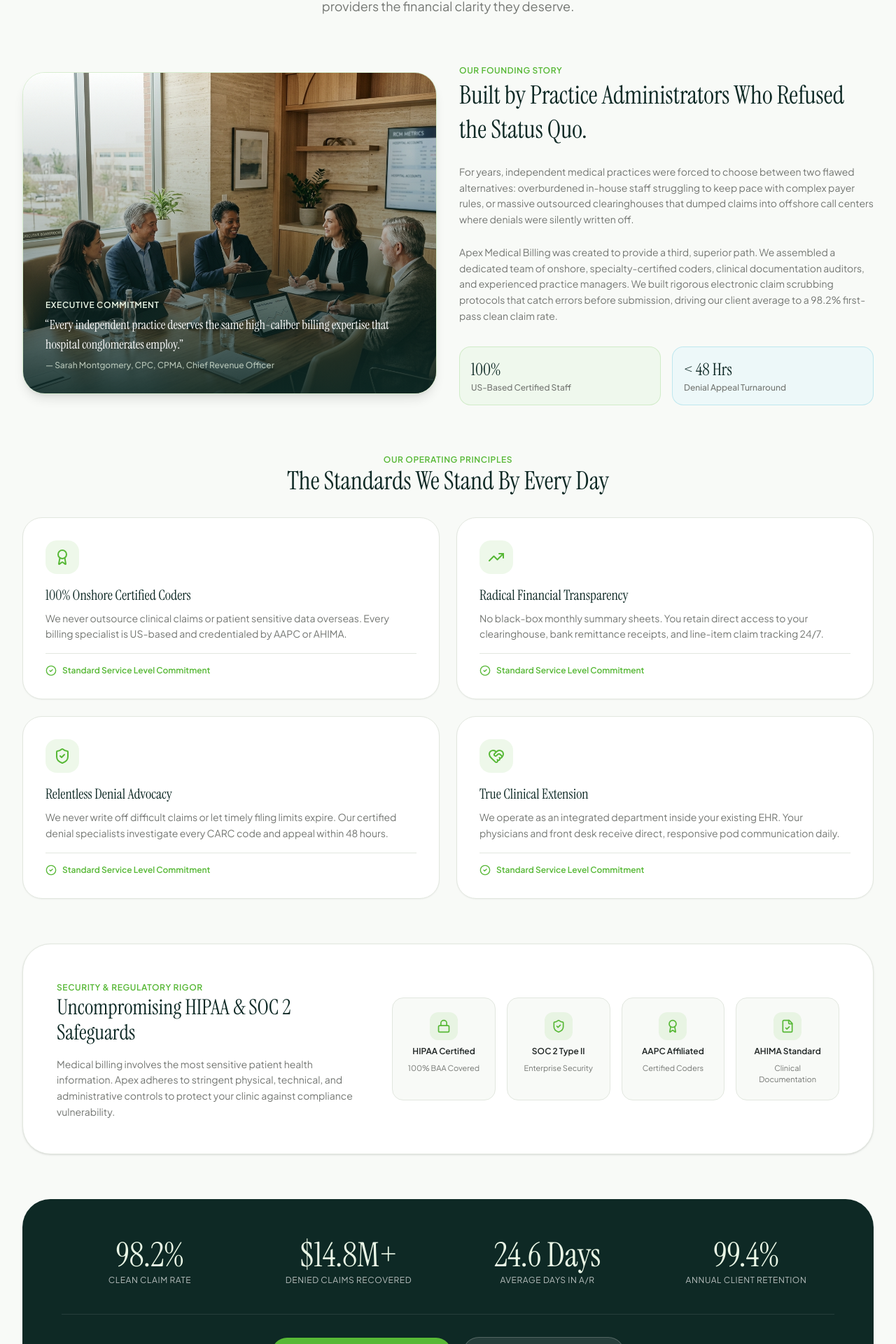
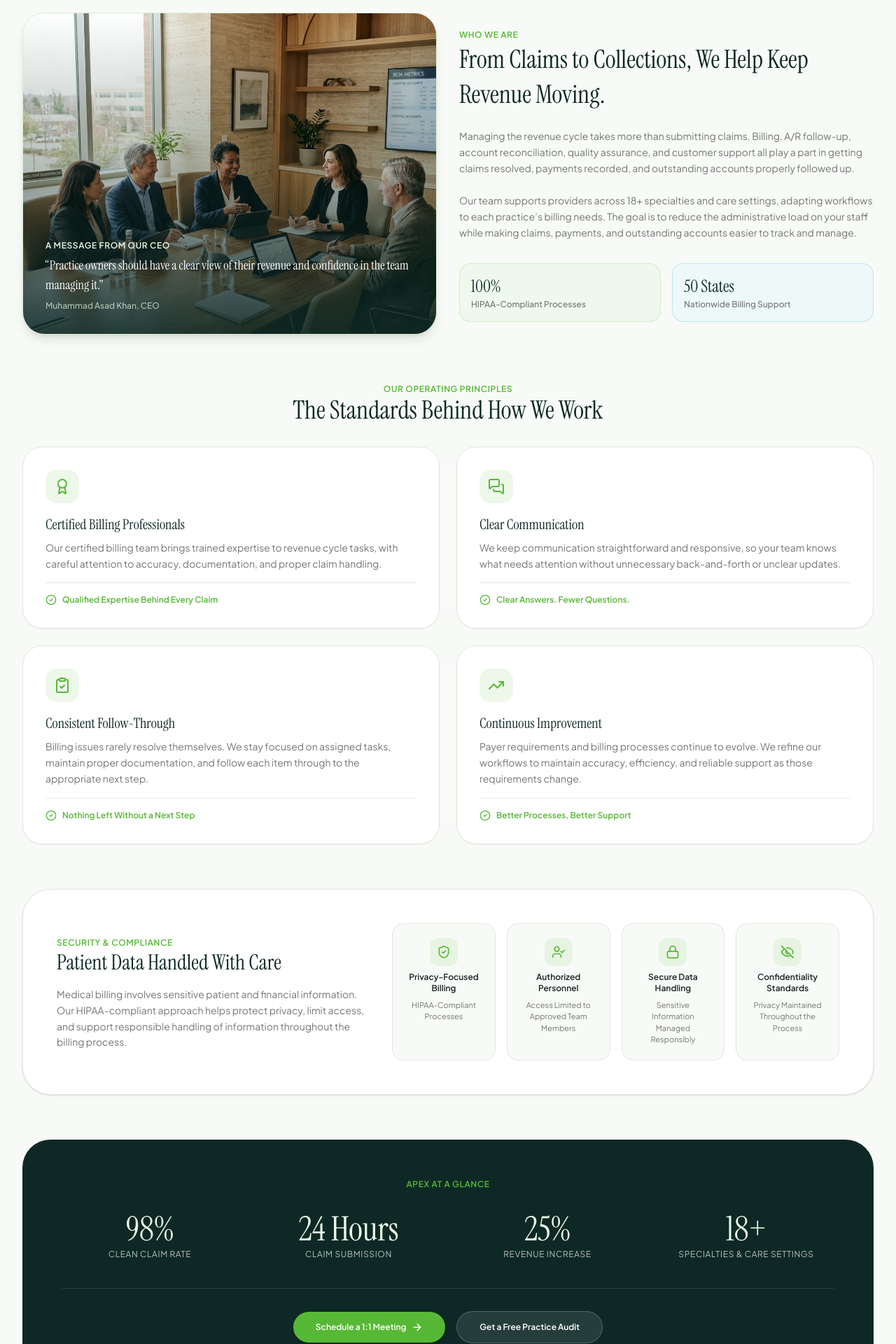
Before and after one commit to M-Huzaifa00/apex-medical-billing, a React (Vite) app: page /about-us in a window 1280 px wide. Shown: the part 497-2417 px from the top of the page at 70% size. Built offline with nearby package versions, Linux system fonts and the light colour scheme.

Commit message:
feat: update Home & about-us content.

```diff
--- a/src/components/FinalCTA.tsx
+++ b/src/components/FinalCTA.tsx
@@ -1,6 +1,7 @@
 import React from 'react';
+import { Link } from 'react-router';
 import { motion } from 'framer-motion';
-import { ArrowRight, ShieldCheck, PhoneCall } from 'lucide-react';
+import { ArrowRight, ShieldCheck } from 'lucide-react';
 import ctaBg from '../assets/images/story_physician_financial_1790286614347.png';
 import { cubicEase, defaultViewport } from '../utils/animations';
 
@@ -39,7 +40,7 @@ export const FinalCTA: React.FC<FinalCTAProps> = ({ onOpenAudit }) => {
             className="inline-flex items-center gap-2 text-xs font-semibold uppercase tracking-wider text-[#EAF7E6]"
           >
             <ShieldCheck className="w-4 h-4 text-[#EAF7E6]" />
-            <span>Risk-Free Revenue Assessment</span>
+            <span>Free Practice Audit</span>
           </motion.div>
 
           <motion.h2
@@ -60,7 +61,7 @@ export const FinalCTA: React.FC<FinalCTAProps> = ({ onOpenAudit }) => {
             transition={{ duration: 0.8, delay: 0.35, ease: cubicEase }}
             className="text-base sm:text-xl text-[#F8FAF7]/85 leading-relaxed max-w-2xl text-balance"
           >
-            Get a closer look at your revenue cycle, identify gaps in your billing process, and leave with clear RCM recommendations.
+            Get a closer look at your revenue cycle, identify gaps in your billing process, and leave with clear recommendations for strengthening your RCM.
           </motion.p>
 
           <motion.div
@@ -74,23 +75,24 @@ export const FinalCTA: React.FC<FinalCTAProps> = ({ onOpenAudit }) => {
               onClick={onOpenAudit}
               className="px-8 py-4 rounded-full bg-[#F8FAF7] text-[#0E2925] text-sm font-semibold hover:bg-white transition-all shadow-md hover:shadow-lg active:scale-[0.98] inline-flex items-center gap-2 cursor-pointer"
             >
-              <span>Get Free Practice Audit</span>
+              <span>Get a Free Practice Audit</span>
               <ArrowRight className="w-4 h-4" />
             </button>
 
-            <button
-              onClick={onOpenAudit}
+            <Link
+              to="/services"
               className="px-6 py-4 rounded-full bg-white/10 hover:bg-white/20 text-[#F8FAF7] border border-white/20 text-sm font-medium transition-all backdrop-blur-sm inline-flex items-center gap-2 cursor-pointer"
             >
-              <PhoneCall className="w-4 h-4 text-[#EAF7E6]" />
-              <span>Talk to a Billing Specialist</span>
-            </button>
+              Explore Our Services
+            </Link>
           </motion.div>
 
-          <div className="pt-4 flex flex-wrap items-center gap-6 text-xs text-[#F8FAF7]/60">
-            <span>· 24-Hour Turnaround Time</span>
-            <span>· 100% Confidentiality</span>
-            <span>· No-Obligation Consultation</span>
+          <div className="pt-4 flex flex-wrap items-center gap-3 text-xs text-[#F8FAF7]/60">
+            <span>24-Hour Claim Submission</span>
+            <span className="text-white/40">·</span>
+            <span>Confidential Handling</span>
+            <span className="text-white/40">·</span>
+            <span>No Obligation</span>
           </div>
         </div>
       </motion.div>
--- a/src/components/Footer.tsx
+++ b/src/components/Footer.tsx
@@ -46,7 +46,7 @@ export const Footer: React.FC<FooterProps> = ({ onOpenAudit }) => {
             </h3>
 
             <p className="text-sm text-[#EAF7E6]/80 leading-relaxed max-w-sm">
-              We help your practice collect more of what it earns and spend less time on billing, so patient care gets your full attention.
+              We help healthcare practices manage billing, follow up on outstanding accounts, and spend less time on administrative work so patient care gets more of their attention.
             </p>
 
             <div className="pt-2">
@@ -54,7 +54,7 @@ export const Footer: React.FC<FooterProps> = ({ onOpenAudit }) => {
                 onClick={onOpenAudit}
                 className="px-6 py-3 rounded-full bg-[#F8FAF7] text-[#0E2925] text-xs font-semibold hover:bg-white transition-all shadow-sm inline-flex items-center gap-2 cursor-pointer"
               >
-                <span>Get Free Practice Audit</span>
+                <span>Get a Free Practice Audit</span>
                 <ArrowRight className="w-4 h-4" />
               </button>
             </div>
--- a/src/components/Hero.tsx
+++ b/src/components/Hero.tsx
@@ -48,7 +48,7 @@ export const Hero: React.FC<HeroProps> = ({ onOpenAudit }) => {
               ))}
             </div>
             <span className="text-white/80">·</span>
-            <span className="tracking-wide">Serving Healthcare Practices Across 15+ U.S. States</span>
+            <span className="tracking-wide">Serving Healthcare Practices Across All 50 U.S. States</span>
           </div>
         </motion.div>
 
@@ -72,7 +72,7 @@ export const Hero: React.FC<HeroProps> = ({ onOpenAudit }) => {
               transition={{ duration: 0.8, delay: 0.45, ease: cubicEase }}
               className="mt-5 sm:mt-6 text-base sm:text-lg text-[#F8FAF7]/85 font-normal leading-relaxed max-w-xl"
             >
-              Billing backlogs take time your team needs elsewhere. Apex Medical Billing manages billing, follows up on outstanding claims, and reconciles payments to help your practice improve its collections.
+              Billing backlogs take time your team needs elsewhere. Apex Medical Billing manages billing, follows up on outstanding claims, and reconciles payments to help your practice improve collections and keep revenue moving.
             </motion.p>
 
             <motion.div
@@ -81,20 +81,20 @@ export const Hero: React.FC<HeroProps> = ({ onOpenAudit }) => {
               transition={{ duration: 0.7, delay: 0.6, ease: cubicEase }}
               className="mt-8 sm:mt-10 flex flex-wrap items-center gap-4"
             >
+              <Link
+                to="/contact-us"
+                className="px-7 py-3.5 rounded-full bg-[#F8FAF7] text-[#0E2925] text-sm font-semibold hover:bg-white transition-all shadow-md hover:shadow-lg active:scale-[0.98] inline-flex items-center gap-2 group cursor-pointer"
+              >
+                <span>Schedule a 1:1 Meeting</span>
+                <ArrowRight className="w-4 h-4 transition-transform group-hover:translate-x-1" />
+              </Link>
+
               <button
                 onClick={onOpenAudit}
-                className="px-7 py-3.5 rounded-full bg-[#F8FAF7] text-[#0E2925] text-sm font-semibold hover:bg-white transition-all shadow-md hover:shadow-lg active:scale-[0.98] inline-flex items-center gap-2 group cursor-pointer"
-              >
-                <span>Get Free Practice Audit</span>
-                <ArrowRight className="w-4 h-4 transition-transform group-hover:translate-x-1" />
-              </button>
-
-              <Link
-                to="/services"
                 className="px-6 py-3.5 rounded-full bg-white/10 hover:bg-white/20 text-[#F8FAF7] border border-white/20 text-sm font-medium transition-all backdrop-blur-sm cursor-pointer"
               >
-                Explore Our Services
-              </Link>
+                Get a Free Practice Audit
+              </button>
             </motion.div>
 
             <motion.div
--- a/src/pages/AboutUsPage.tsx
+++ b/src/pages/AboutUsPage.tsx
@@ -8,8 +8,10 @@ import {
   ArrowRight,
   CheckCircle2,
   Lock,
-  HeartHandshake,
-  FileCheck,
+  MessagesSquare,
+  ClipboardCheck,
+  UserCheck,
+  EyeOff,
 } from 'lucide-react';
 import leadershipImg from '../assets/images/practice_leadership_team_1790366106528.jpg';
 import { cubicEase, defaultViewport } from '../utils/animations';
@@ -21,32 +23,43 @@ interface AboutUsPageProps {
 export const AboutUsPage: React.FC<AboutUsPageProps> = ({ onOpenAudit }) => {
   const values = [
     {
-      title: '100% Onshore Certified Coders',
-      desc: 'We never outsource clinical claims or patient sensitive data overseas. Every billing specialist is US-based and credentialed by AAPC or AHIMA.',
+      title: 'Certified Billing Professionals',
+      desc: 'Our certified billing team brings trained expertise to revenue cycle tasks, with careful attention to accuracy, documentation, and proper claim handling.',
+      tagline: 'Qualified Expertise Behind Every Claim',
       icon: Award,
     },
     {
-      title: 'Radical Financial Transparency',
-      desc: 'No black-box monthly summary sheets. You retain direct access to your clearinghouse, bank remittance receipts, and line-item claim tracking 24/7.',
-      icon: TrendingUp,
+      title: 'Clear Communication',
+      desc: 'We keep communication straightforward and responsive, so your team knows what needs attention without unnecessary back-and-forth or unclear updates.',
+      tagline: 'Clear Answers. Fewer Questions.',
+      icon: MessagesSquare,
     },
     {
-      title: 'Relentless Denial Advocacy',
-      desc: 'We never write off difficult claims or let timely filing limits expire. Our certified denial specialists investigate every CARC code and appeal within 48 hours.',
-      icon: ShieldCheck,
+      title: 'Consistent Follow-Through',
+      desc: 'Billing issues rarely resolve themselves. We stay focused on assigned tasks, maintain proper documentation, and follow each item through to the appropriate next step.',
+      tagline: 'Nothing Left Without a Next Step',
+      icon: ClipboardCheck,
     },
     {
-      title: 'True Clinical Extension',
-      desc: 'We operate as an integrated department inside your existing EHR. Your physicians and front desk receive direct, responsive pod communication daily.',
-      icon: HeartHandshake,
+      title: 'Continuous Improvement',
+      desc: 'Payer requirements and billing processes continue to evolve. We refine our workflows to maintain accuracy, efficiency, and reliable support as those requirements change.',
+      tagline: 'Better Processes, Better Support',
+      icon: TrendingUp,
     },
   ];
 
   const complianceBadges = [
-    { title: 'HIPAA Certified', desc: '100% BAA Covered', icon: Lock },
-    { title: 'SOC 2 Type II', desc: 'Enterprise Security', icon: ShieldCheck },
-    { title: 'AAPC Affiliated', desc: 'Certified Coders', icon: Award },
-    { title: 'AHIMA Standard', desc: 'Clinical Documentation', icon: FileCheck },
+    { title: 'Privacy-Focused Billing', desc: 'HIPAA-Compliant Processes', icon: ShieldCheck },
+    { title: 'Authorized Personnel', desc: 'Access Limited to Approved Team Members', icon: UserCheck },
+    { title: 'Secure Data Handling', desc: 'Sensitive Information Managed Responsibly', icon: Lock },
+    { title: 'Confidentiality Standards', desc: 'Privacy Maintained Throughout the Process', icon: EyeOff },
+  ];
+
+  const glanceStats = [
+    { value: '98%', label: 'Clean Claim Rate' },
+    { value: '24 Hours', label: 'Claim Submission' },
+    { value: '25%', label: 'Revenue Increase' },
+    { value: '18+', label: 'Specialties & Care Settings' },
   ];
 
   return (
@@ -62,10 +75,10 @@ export const AboutUsPage: React.FC<AboutUsPageProps> = ({ onOpenAudit }) => {
           About Apex Medical Billing
         </span>
         <h1 className="text-4xl sm:text-6xl font-editorial font-normal text-[#0E2925] leading-[1.15]">
-          Protecting the Financial Independence of Healthcare Practices.
+          Every Healthcare Practice Deserves a Dependable Billing Partner.
         </h1>
         <p className="mt-4 text-lg text-[#747773] leading-relaxed max-w-2xl mx-auto">
-          We founded Apex Medical Billing with a singular mission: to eliminate the friction, opacity, and revenue loss that plague medical practices, giving providers the financial clarity they deserve.
+          We support healthcare practices across all 50 U.S. states with medical billing and revenue cycle services that help manage collections, reduce administrative work, and keep claims and payments easier to track.
         </p>
       </motion.section>
 
@@ -86,13 +99,13 @@ export const AboutUsPage: React.FC<AboutUsPageProps> = ({ onOpenAudit }) => {
           <div className="absolute inset-0 bg-gradient-to-t from-[#0E2925]/90 via-[#0E2925]/30 to-transparent" />
           <div className="absolute bottom-8 left-8 right-8 text-white">
             <span className="text-xs font-semibold uppercase tracking-wider text-[#EAF7E6]">
-              Executive Commitment
+              A Message From Our CEO
             </span>
             <p className="text-lg font-editorial mt-1 text-white">
-              “Every independent practice deserves the same high-caliber billing expertise that hospital conglomerates employ.”
+              “Practice owners should have a clear view of their revenue and confidence in the team managing it.”
             </p>
             <p className="text-xs text-[#EAF7E6]/70 mt-2 font-medium">
-              — Sarah Montgomery, CPC, CPMA, Chief Revenue Officer
+              Muhammad Asad Khan, CEO
             </p>
           </div>
         </div>
@@ -100,26 +113,26 @@ export const AboutUsPage: React.FC<AboutUsPageProps> = ({ onOpenAudit }) => {
         <div className="lg:col-span-6 space-y-6">
           <div className="space-y-3">
             <span className="text-xs font-semibold uppercase tracking-wider text-[#57B836]">
-              Our Founding Story
+              Who We Are
             </span>
             <h2 className="text-3xl sm:text-4xl font-editorial text-[#0E2925] leading-snug">
-              Built by Practice Administrators Who Refused the Status Quo.
+              From Claims to Collections, We Help Keep Revenue Moving.
             </h2>
           </div>
           <p className="text-sm text-[#747773] leading-relaxed">
-            For years, independent medical practices were forced to choose between two flawed alternatives: overburdened in-house staff struggling to keep pace with complex payer rules, or massive outsourced clearinghouses that dumped claims into offshore call centers where denials were silently written off.
+            Managing the revenue cycle takes more than submitting claims. Billing, A/R follow-up, account reconciliation, quality assurance, and customer support all play a part in getting claims resolved, payments recorded, and outstanding accounts properly followed up.
           </p>
           <p className="text-sm text-[#747773] leading-relaxed">
-            Apex Medical Billing was created to provide a third, superior path. We assembled a dedicated team of onshore, specialty-certified coders, clinical documentation auditors, and experienced practice managers. We built rigorous electronic claim scrubbing protocols that catch errors before submission, driving our client average to a 98.2% first-pass clean claim rate.
+            Our team supports providers across 18+ specialties and care settings, adapting workflows to each practice’s billing needs. The goal is to reduce the administrative load on your staff while making claims, payments, and outstanding accounts easier to track and manage.
           </p>
           <div className="pt-2 grid grid-cols-2 gap-4">
             <div className="p-4 rounded-2xl bg-[#EAF7E6]/60 border border-[#57B836]/20">
               <div className="text-2xl font-editorial text-[#0E2925]">100%</div>
-              <div className="text-xs text-[#747773] font-medium mt-0.5">US-Based Certified Staff</div>
+              <div className="text-xs text-[#747773] font-medium mt-0.5">HIPAA-Compliant Processes</div>
             </div>
             <div className="p-4 rounded-2xl bg-[#E6F7FA]/60 border border-[#00A7C7]/20">
-              <div className="text-2xl font-editorial text-[#0E2925]">&lt; 48 Hrs</div>
-              <div className="text-xs text-[#747773] font-medium mt-0.5">Denial Appeal Turnaround</div>
+              <div className="text-2xl font-editorial text-[#0E2925]">50 States</div>
+              <div className="text-xs text-[#747773] font-medium mt-0.5">Nationwide Billing Support</div>
             </div>
           </div>
         </div>
@@ -132,7 +145,7 @@ export const AboutUsPage: React.FC<AboutUsPageProps> = ({ onOpenAudit }) => {
             Our Operating Principles
           </span>
           <h2 className="text-3xl sm:text-4xl font-editorial text-[#0E2925]">
-            The Standards We Stand By Every Day
+            The Standards Behind How We Work
           </h2>
         </div>
 
@@ -155,7 +168,7 @@ export const AboutUsPage: React.FC<AboutUsPageProps> = ({ onOpenAudit }) => {
                 <p className="text-sm text-[#747773] leading-relaxed">{val.desc}</p>
                 <div className="pt-4 mt-4 border-t border-[#E2E7DF] flex items-center gap-2 text-xs font-semibold text-[#57B836]">
                   <CheckCircle2 className="w-4 h-4 shrink-0" />
-                  <span>Standard Service Level Commitment</span>
+                  <span>{val.tagline}</span>
                 </div>
               </motion.div>
             );
@@ -168,13 +181,13 @@ export const AboutUsPage: React.FC<AboutUsPageProps> = ({ onOpenAudit }) => {
         <div className="grid grid-cols-1 lg:grid-cols-12 gap-8 items-center">
           <div className="lg:col-span-5 space-y-4">
             <span className="text-xs font-semibold uppercase tracking-wider text-[#57B836]">
-              Security & Regulatory Rigor
+              Security & Compliance
             </span>
             <h2 className="text-3xl font-editorial text-[#0E2925]">
-              Uncompromising HIPAA & SOC 2 Safeguards
+              Patient Data Handled With Care
             </h2>
             <p className="text-sm text-[#747773] leading-relaxed">
-              Medical billing involves the most sensitive patient health information. Apex adheres to stringent physical, technical, and administrative controls to protect your clinic against compliance vulnerability.
+              Medical billing involves sensitive patient and financial information. Our HIPAA-compliant approach helps protect privacy, limit access, and support responsible handling of information throughout the billing process.
             </p>
           </div>
 
@@ -200,39 +213,33 @@ export const AboutUsPage: React.FC<AboutUsPageProps> = ({ onOpenAudit }) => {
 
       {/* 5. Measured Impact Banner */}
       <section className="rounded-[32px] sm:rounded-[40px] bg-[#0E2925] text-white p-8 sm:p-14 relative overflow-hidden">
+        <span className="text-xs font-semibold uppercase tracking-wider text-[#57B836] block text-center mb-8 relative z-10">
+          Apex at a Glance
+        </span>
+
         <div className="grid grid-cols-2 md:grid-cols-4 gap-8 text-center relative z-10">
-          <div>
-            <div className="text-4xl sm:text-5xl font-editorial text-[#EAF7E6]">98.2%</div>
-            <div className="text-xs text-white/70 uppercase tracking-wider mt-1">Clean Claim Rate</div>
-          </div>
-          <div>
-            <div className="text-4xl sm:text-5xl font-editorial text-[#EAF7E6]">$14.8M+</div>
-            <div className="text-xs text-white/70 uppercase tracking-wider mt-1">Denied Claims Recovered</div>
-          </div>
-          <div>
-            <div className="text-4xl sm:text-5xl font-editorial text-[#EAF7E6]">24.6 Days</div>
-            <div className="text-xs text-white/70 uppercase tracking-wider mt-1">Average Days in A/R</div>
-          </div>
-          <div>
-            <div className="text-4xl sm:text-5xl font-editorial text-[#EAF7E6]">99.4%</div>
-            <div className="text-xs text-white/70 uppercase tracking-wider mt-1">Annual Client Retention</div>
-          </div>
+          {glanceStats.map((stat) => (
+            <div key={stat.label}>
+              <div className="text-4xl sm:text-5xl font-editorial text-[#EAF7E6]">{stat.value}</div>
+              <div className="text-xs text-white/70 uppercase tracking-wider mt-1">{stat.label}</div>
+            </div>
+          ))}
         </div>
 
         <div className="mt-10 pt-8 border-t border-white/10 text-center relative z-10 flex flex-col sm:flex-row items-center justify-center gap-4">
+          <Link
+            to="/contact-us"
+            className="w-full sm:w-auto px-8 py-3.5 rounded-full bg-[#57B836] text-white text-xs font-semibold hover:bg-white hover:text-[#0E2925] transition-all shadow-md inline-flex items-center justify-center gap-2 cursor-pointer"
+          >
+            <span>Schedule a 1:1 Meeting</span>
+            <ArrowRight className="w-4 h-4" />
+          </Link>
           <button
             onClick={onOpenAudit}
-            className="w-full sm:w-auto px-8 py-3.5 rounded-full bg-[#57B836] text-white text-xs font-semibold hover:bg-white hover:text-[#0E2925] transition-all shadow-md inline-flex items-center justify-center gap-2 cursor-pointer"
-          >
-            <span>Request a Free Practice Audit</span>
-            <ArrowRight className="w-4 h-4" />
-          </button>
-          <Link
-            to="/contact-us"
             className="w-full sm:w-auto px-8 py-3.5 rounded-full bg-white/10 text-white text-xs font-semibold hover:bg-white/20 transition-all border border-white/20 inline-flex items-center justify-center gap-2 cursor-pointer"
           >
-            <span>Contact Practice Leadership</span>
-          </Link>
+            <span>Get a Free Practice Audit</span>
+          </button>
         </div>
       </section>
     </div>
--- a/src/pages/HomePage.tsx
+++ b/src/pages/HomePage.tsx
@@ -20,27 +20,27 @@ export const HomePage: React.FC<HomePageProps> = ({ onOpenAudit }) => {
       subtitle: 'The People Behind Apex',
       to: '/about-us',
       description:
-        'Apex Medical Billing helps healthcare practices manage the work behind getting paid, with a focus on accurate billing, consistent follow-up, and careful payment reconciliation.',
-      cta: 'Meet Our Team',
+        'Get to know the team and approach behind Apex, from accurate billing and clear communication to consistent attention to your revenue cycle.',
+      cta: 'Get to Know Apex',
       icon: Users,
-      badge: '100% HIPAA-Compliant',
+      badge: '18+ Specialties',
     },
     {
       title: 'Our Services',
       subtitle: 'Support at Every Step',
       to: '/services',
       description:
-        'Get help with medical billing, accounts receivable follow-up, account reconciliation, quality assurance, and customer support. Five connected services to keep your billing process on track.',
+        'Medical billing, A/R follow-up, account reconciliation, quality assurance, and customer support work together to help manage outstanding payments and reduce your team’s billing workload.',
       cta: 'Explore Our Services',
       icon: Sparkles,
-      badge: '98% Clean Claims',
+      badge: 'End-to-End Support',
     },
     {
       title: 'Why Choose Us',
       subtitle: 'The Apex Approach',
       to: '/why-choose-us',
       description:
-        'Small billing errors can become costly delays. We check the details, follow up on unresolved claims, and reconcile payments to help protect your practice’s revenue.',
+        'Stay informed about where claims stand, what needs attention, and what comes next through dedicated billing support and consistent communication.',
       cta: 'See How We Work',
       icon: ShieldCheck,
       badge: '24-Hour Claim Submission',
@@ -50,10 +50,10 @@ export const HomePage: React.FC<HomePageProps> = ({ onOpenAudit }) => {
       subtitle: 'Let’s Talk About Your Practice',
       to: '/contact-us',
       description:
-        'Dealing with unpaid claims or a growing billing backlog? Tell us what’s getting in the way, and we’ll talk through how Apex can help.',
-      cta: 'Get Free Practice Audit',
+        'Tell us about your specialty, current billing process, and the issues taking up your team’s time. We’ll help identify where additional billing support could make a difference.',
+      cta: 'Schedule a 1:1 Meeting',
       icon: PhoneCall,
-      badge: 'Free Consultation',
+      badge: '1:1 Billing Consultation',
     },
   ];
 
@@ -78,10 +78,10 @@ export const HomePage: React.FC<HomePageProps> = ({ onOpenAudit }) => {
             Get to Know Apex
           </span>
           <h2 className="text-3xl sm:text-4xl font-editorial text-[#0E2925]">
-            Complete Billing Support for a Thriving Practice
+            The Billing Support Your Practice Needs
           </h2>
           <p className="text-sm text-[#747773]">
-            Meet our team, explore our services, and find the support your practice needs.
+            Meet our team, explore our services, and see how we support healthcare providers nationwide.
           </p>
         </div>
 
```
Also changed, not shown: src/components/EditorialIntro.tsx (+14 -2 lines), src/components/Metrics.tsx (+4 -4 lines).
